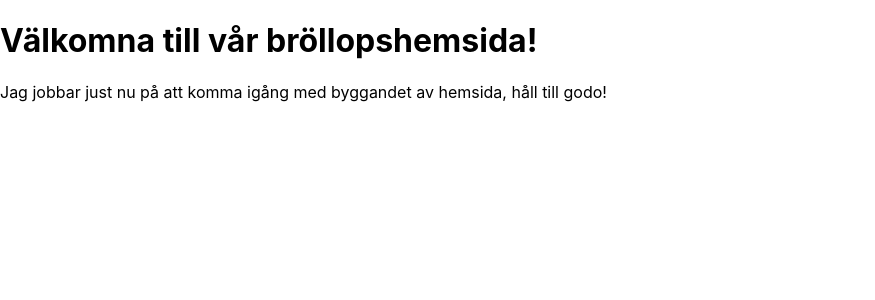
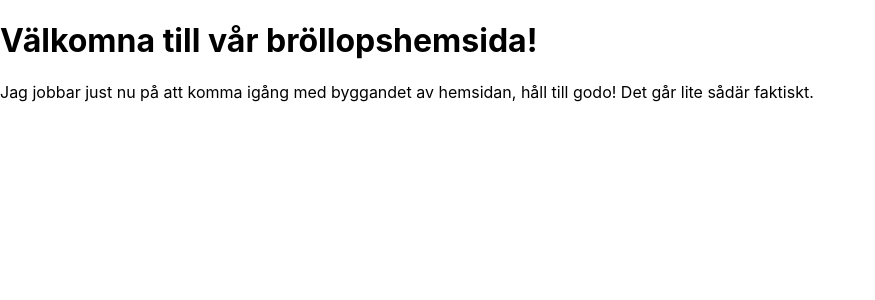
Before and after one commit to Johan-Karlsson/amanda-and-johan, a React (Create React App) app: page / in a window 1280 px wide. Shown: the top 300 px of the page, without its empty margins (0-875 px from the left). Built offline with nearby package versions, Linux system fonts and the light colour scheme.

Commit message:
Updated the welcome paragraph with more text

```diff
--- a/src/App.js
+++ b/src/App.js
@@ -2,7 +2,7 @@ export default function MyApp() {
   return (
     <div>
       <h1>Välkomna till vår bröllopshemsida!</h1>
-      <p>Jag jobbar just nu på att komma igång med byggandet av hemsida, håll till godo!</p>
+      <p>Jag jobbar just nu på att komma igång med byggandet av hemsidan, håll till godo! Det går lite sådär faktiskt.</p>
     </div>
   );
 }
```
